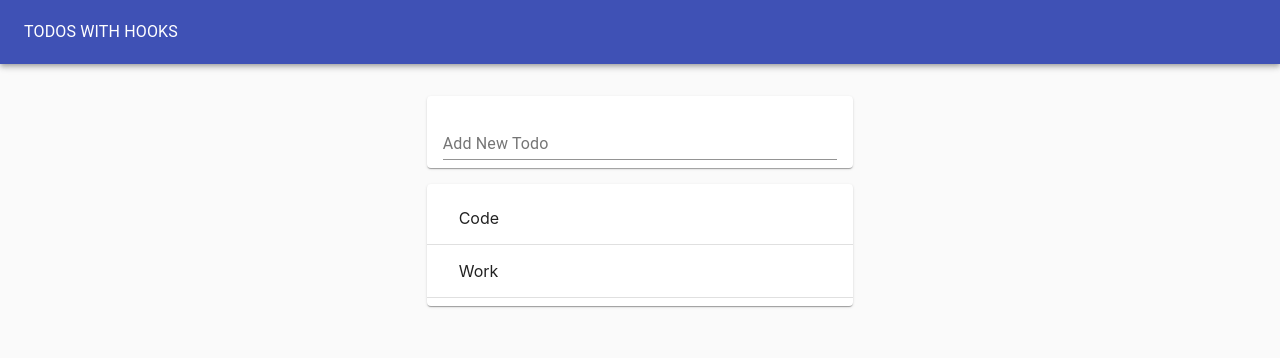
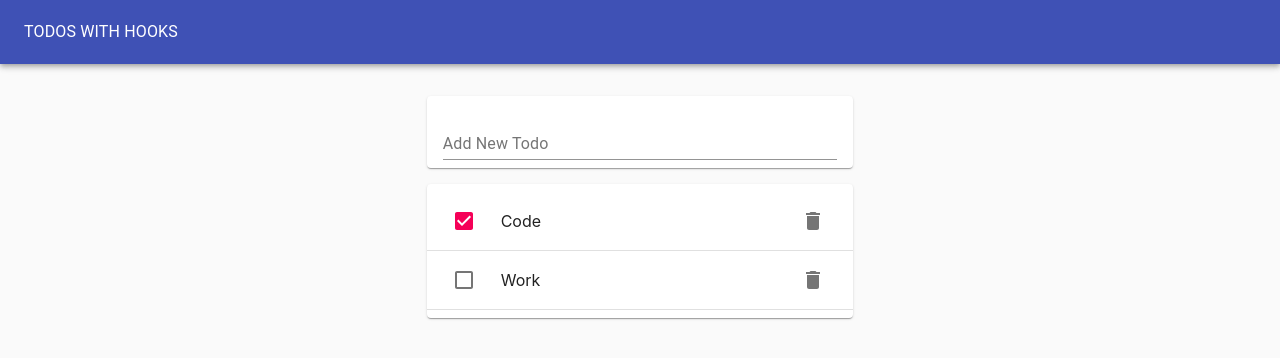
Before and after one commit to alimgee/react-bootcamp-hooks-and-forms, a React (Create React App) app: page / in a window 1280 px wide. Shown: the top 358 px of the page. Built offline with nearby package versions, Linux system fonts and the light colour scheme.

Commit message:
style todo and passing props

```diff
--- a/package.json
+++ b/package.json
@@ -4,6 +4,7 @@
   "private": true,
   "dependencies": {
     "@material-ui/core": "^4.11.4",
+    "@material-ui/icons": "^4.11.2",
     "@testing-library/jest-dom": "^5.12.0",
     "@testing-library/react": "^11.2.7",
     "@testing-library/user-event": "^12.8.3",
--- /dev/null
+++ b/src/ToDo.js
@@ -0,0 +1,24 @@
+import React from 'react';
+import ListItem from '@material-ui/core/ListItem';
+import ListItemText from '@material-ui/core/ListItem';
+import Checkbox from '@material-ui/core/Checkbox';
+import IconButton from "@material-ui/core/IconButton";
+import DeleteIcon from "@material-ui/icons/Delete";
+import EditIcon from "@material-ui/icons/Edit";
+import ListItemSecondaryAction from "@material-ui/core/ListItemSecondaryAction";
+
+function ToDo({ task, completed }) {
+    return (
+        <ListItem>
+            <Checkbox tabIndex={-1} checked={completed} />
+            <ListItemText>{task}</ListItemText>
+            <ListItemSecondaryAction>
+                <IconButton >
+                    <DeleteIcon />
+                </IconButton>
+            </ListItemSecondaryAction >
+        </ ListItem>
+    )
+}
+
+export default ToDo;
--- a/src/ToDoApp.js
+++ b/src/ToDoApp.js
@@ -5,7 +5,8 @@
 import Toolbar from "@material-ui/core/Toolbar";
 import Grid from "@material-ui/core/Grid";
 import ToDoList from './ToDoList';
-import ToDoForm from './ToDoForm'
+import ToDoForm from './ToDoForm';
+import ToDo from './ToDo';
 
 
 
@@ -39,6 +40,7 @@
                 </Grid>
             </Grid>
 
+
         </Paper>
     );
 }
--- a/src/ToDoList.js
+++ b/src/ToDoList.js
@@ -1,10 +1,8 @@
 import React from 'react';
 import Paper from "@material-ui/core/Paper";
 import List from "@material-ui/core/List";
-import ListItem from '@material-ui/core/ListItem';
-import ListItemText from '@material-ui/core/ListItem';
 import Divider from "@material-ui/core/Divider";
-
+import ToDo from './ToDo';
 function ToDoList(props) {
     console.log({ props });
     return (
@@ -12,9 +10,9 @@
             <List>
                 {props.todos.map(todo => (
                     <>
-                        <ListItem>
-                            <ListItemText>{todo.task}</ListItemText>
-                        </ListItem>
+
+                        <ToDo task={todo.task} key={todo.id} completed={todo.completed} />
+
                         <Divider />
                     </>
 
```
Also changed, not shown: 1 other file (tests, documents, lock files or other folders).
